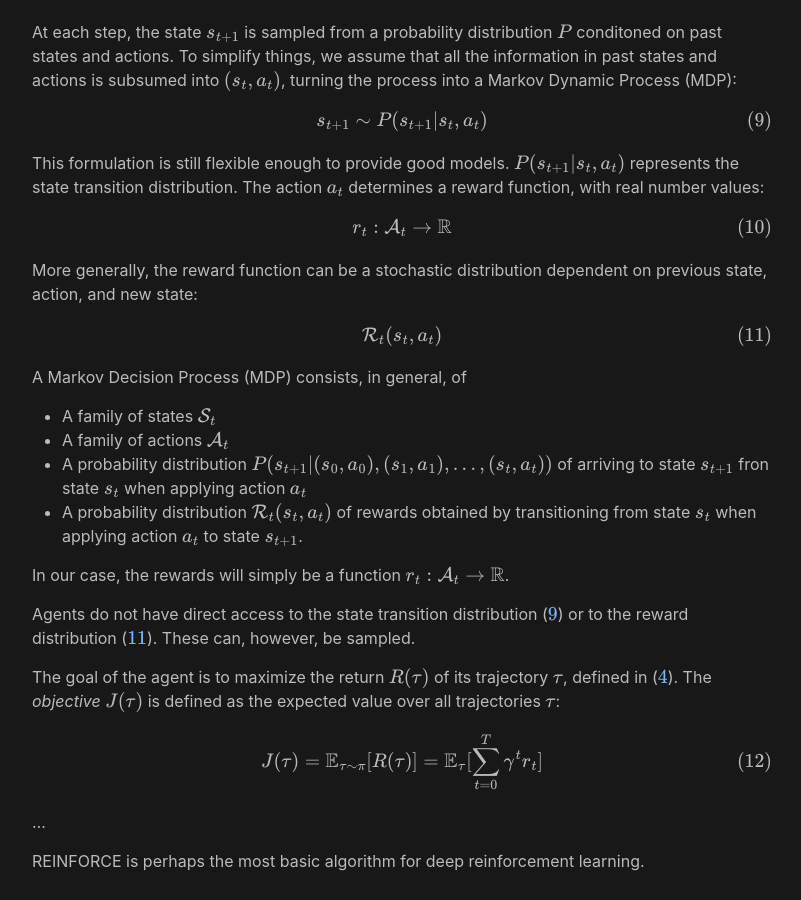
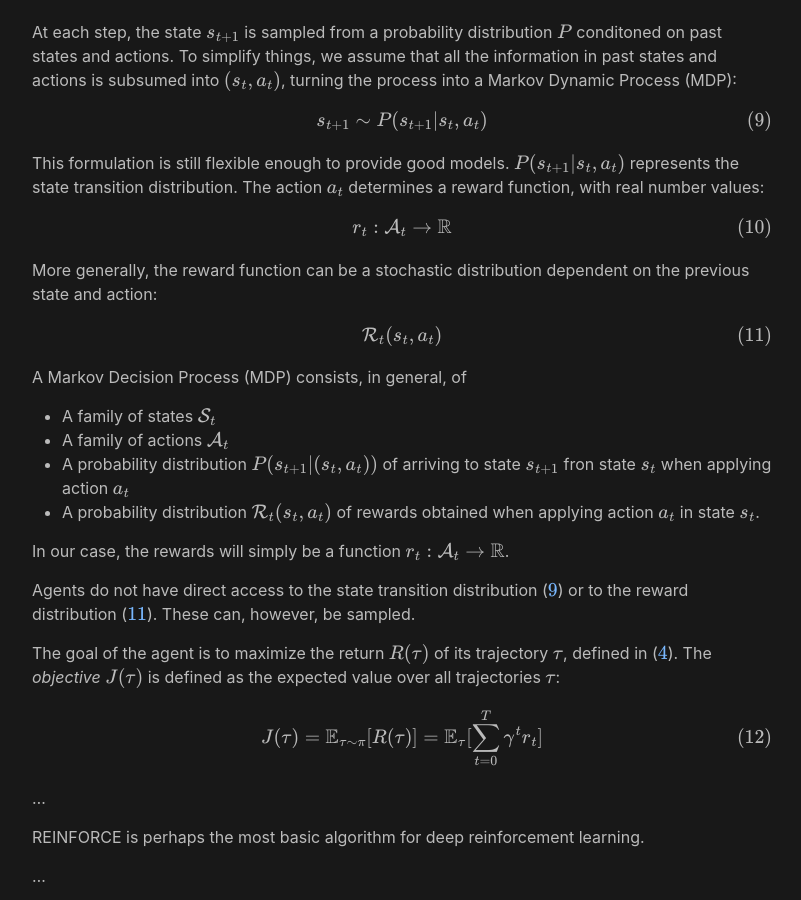
Before and after one commit to analytiq-hub/sigagent.github.io, a Jekyll site: the page built from machine_learning/_posts/2021-01-22-reinforce.md, in a window 1280 px wide and 900 px high, scrolled down 2721 px. Shown: the whole window, without its empty margins (238-1039 px from the left). Built offline with Jekyll 4.4.1, drawn with Linux system fonts in a browser that asks for light colours; formulas are drawn with MathJax 3; a script that is not in the unit is left out.

Commit message:
*** empty log message ***

```diff
--- a/machine_learning/_posts/2021-01-22-reinforce.md
+++ b/machine_learning/_posts/2021-01-22-reinforce.md
@@ -115,7 +115,7 @@ r_{t} : \mathcal{A}_{t} \rightarrow \mathbb{R}
 \end{equation}
 $$
 
-More generally, the reward function can be a stochastic distribution dependent on previous state, action, and new state:
+More generally, the reward function can be a stochastic distribution dependent on the previous state and action:
 
 $$
 \begin{equation} \label{eq:reward_dist}
@@ -126,8 +126,8 @@ $$
 A Markov Decision Process (MDP) consists, in general, of
 * A family of states $$\mathcal{S}_t$$
 * A family of actions $$\mathcal{A}_t$$
-* A probability distribution $$P(s_{t+1} \vert (s_0,a_0),(s_1,a_1),...,(s_t,a_t))$$ of arriving to state $$s_{t+1}$$ fron state $$s_{t}$$ when applying action $$a_t$$
-* A probability distribution $$\mathcal{R}_{t}(s_t, a_t)$$ of rewards obtained by transitioning from state $$s_{t}$$ when applying action $$a_t$$ to state $$s_{t+1}$$.
+* A probability distribution $$P(s_{t+1} \vert (s_t,a_t))$$ of arriving to state $$s_{t+1}$$ fron state $$s_{t}$$ when applying action $$a_t$$
+* A probability distribution $$\mathcal{R}_{t}(s_t, a_t)$$ of rewards obtained when applying action $$a_t$$ in state $$s_{t}$$.
 
 In our case, the rewards will simply be a function $$r_{t} : \mathcal{A}_{t} \rightarrow \mathbb{R}$$.
 
```
